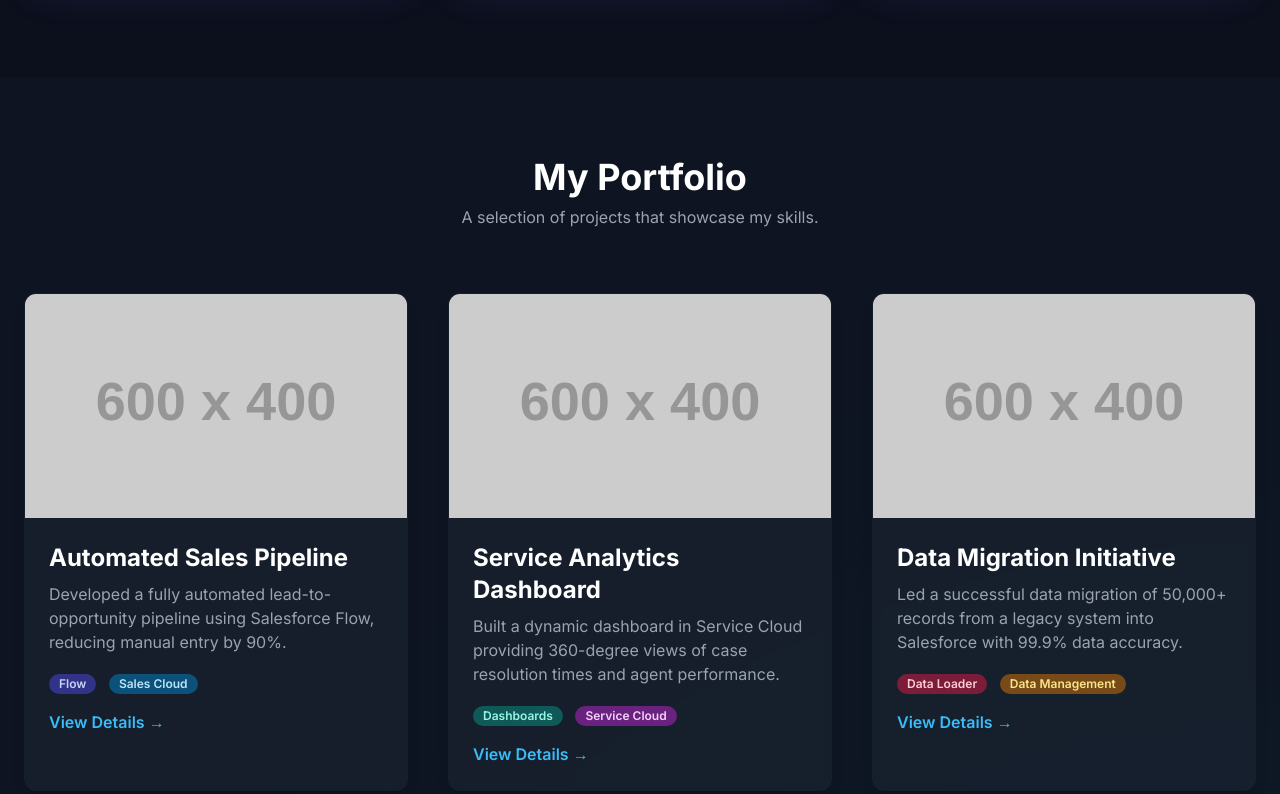
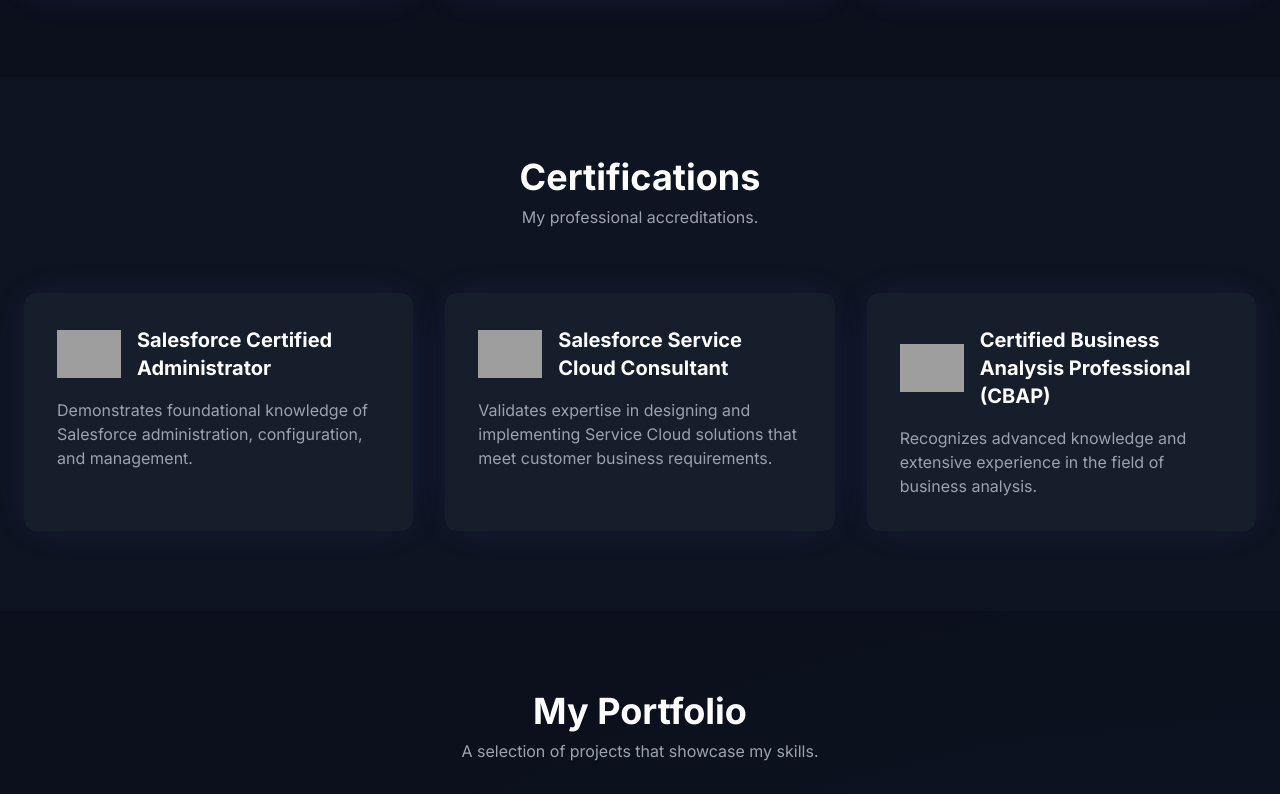
Before and after one commit to Chimamakaofodile/Chimamaka, a plain HTML site: page index.html in a window 1280 px wide. Shown: the part 1807-2601 px from the top of the page. Drawn offline with nearby package versions, Linux system fonts and the light colour scheme; grey boxes are pictures that could not be loaded; placeholder pictures from the web are drawn by us.

Commit message:
Update index.html

```diff
--- a/index.html
+++ b/index.html
@@ -5,18 +5,14 @@
     <meta name="viewport" content="width=device-width, initial-scale=1.0">
     <title>Chimamaka Ofodile | Salesforce Administrator</title>
 
-    <!-- Tailwind CSS -->
     <script src="https://cdn.tailwindcss.com"></script>
 
-    <!-- Google Fonts: Inter -->
     <link rel="preconnect" href="https://fonts.googleapis.com">
     <link rel="preconnect" href="https://fonts.gstatic.com" crossorigin>
     <link href="https://fonts.googleapis.com/css2?family=Inter:wght@400;500;600;700;800&display=swap" rel="stylesheet">
 
-    <!-- Font Awesome for Icons -->
     <link rel="stylesheet" href="https://cdnjs.cloudflare.com/ajax/libs/font-awesome/6.4.0/css/all.min.css">
 
-    <!-- Custom Styles -->
     <style>
         body {
             font-family: 'Inter', sans-serif;
@@ -74,7 +70,6 @@
 </head>
 <body class="antialiased" style="background-image: radial-gradient(circle at top, rgba(99, 102, 241, 0.1), transparent 35%), radial-gradient(circle at bottom right, rgba(20, 184, 166, 0.1), transparent 40%);">
 
-    <!-- Header & Navigation -->
     <header class="bg-gray-900/70 backdrop-blur-lg fixed top-0 left-0 right-0 z-50 shadow-2xl shadow-black/20">
         <div class="container mx-auto px-6 py-4 flex justify-between items-center">
             <a href="#" class="text-2xl font-bold gradient-text">CO</a>
@@ -82,6 +77,7 @@
                 <a href="#home" class="nav-link text-gray-300">Home</a>
                 <a href="#about" class="nav-link text-gray-300">About</a>
                 <a href="#skills" class="nav-link text-gray-300">Skills</a>
+                <a href="#certifications" class="nav-link text-gray-300">Certifications</a>
                 <a href="#portfolio" class="nav-link text-gray-300">Portfolio</a>
                 <a href="#contact" class="btn-primary text-white font-semibold py-2 px-5 rounded-lg shadow-lg shadow-indigo-500/20">Contact</a>
             </nav>
@@ -93,7 +89,6 @@
 
     <main class="pt-24">
 
-        <!-- Hero Section -->
         <section id="home" class="container mx-auto px-6 py-24 md:py-32 flex flex-col md:flex-row items-center">
             <div class="md:w-3/5 text-center md:text-left mb-12 md:mb-0">
                 <h1 class="text-4xl md:text-6xl font-extrabold text-white leading-tight mb-4">
@@ -117,7 +112,6 @@
             </div>
         </section>
 
-        <!-- About Me Section -->
         <section id="about" class="py-20 bg-gray-900/50">
             <div class="container mx-auto px-6">
                 <div class="text-center mb-12">
@@ -132,7 +126,6 @@
             </div>
         </section>
 
-        <!-- Skills Section -->
         <section id="skills" class="py-20">
             <div class="container mx-auto px-6">
                 <div class="text-center mb-16">
@@ -140,7 +133,6 @@
                     <p class="text-gray-400 mt-2">My expertise across the Salesforce platform.</p>
                 </div>
                 <div class="grid grid-cols-1 md:grid-cols-2 lg:grid-cols-3 gap-8">
-                    <!-- Skill Card 1 -->
                     <div class="bg-gray-800/50 backdrop-blur-sm p-8 rounded-xl section-glow card-hover">
                         <div class="flex items-center mb-4">
                              <i class="fa-solid fa-robot text-3xl text-indigo-400 mr-4"></i>
@@ -148,7 +140,6 @@
                         </div>
                         <p class="text-gray-400">Expert in creating complex automation using Flow, Process Builder, and Workflow Rules to streamline business processes and improve efficiency.</p>
                     </div>
-                    <!-- Skill Card 2 -->
                     <div class="bg-gray-800/50 backdrop-blur-sm p-8 rounded-xl section-glow card-hover">
                         <div class="flex items-center mb-4">
                             <i class="fa-solid fa-chart-line text-3xl text-sky-400 mr-4"></i>
@@ -156,7 +147,6 @@
                         </div>
                         <p class="text-gray-400">Skilled in data management, migration with Data Loader, and creating insightful reports and dashboards to drive strategic decisions.</p>
                     </div>
-                    <!-- Skill Card 3 -->
                     <div class="bg-gray-800/50 backdrop-blur-sm p-8 rounded-xl section-glow card-hover">
                              <div class="flex items-center mb-4">
                                <i class="fa-solid fa-bolt-lightning text-3xl text-amber-400 mr-4"></i>
@@ -164,7 +154,6 @@
                             </div>
                         <p class="text-gray-400">Knowledgeable in connecting Salesforce with external systems using APIs and middleware platforms to create a unified tech stack.</p>
                     </div>
-                    <!-- Skill Card 4 -->
                     <div class="bg-gray-800/50 backdrop-blur-sm p-8 rounded-xl section-glow card-hover">
                         <div class="flex items-center mb-4">
                            <i class="fa-solid fa-shield-halved text-3xl text-teal-400 mr-4"></i>
@@ -172,7 +161,6 @@
                             </div>
                         <p class="text-gray-400">Adept at implementing robust security models with Profiles, Roles, Permission Sets, and Sharing Rules to protect sensitive data.</p>
                     </div>
-                    <!-- Skill Card 5 -->
                     <div class="bg-gray-800/50 backdrop-blur-sm p-8 rounded-xl section-glow card-hover">
                         <div class="flex items-center mb-4">
                             <i class="fa-solid fa-users-gear text-3xl text-rose-400 mr-4"></i>
@@ -180,7 +168,6 @@
                         </div>
                         <p class="text-gray-400">Focused on change management, creating intuitive user experiences, and providing training to maximize user adoption and ROI.</p>
                     </div>
-                    <!-- Skill Card 6 -->
                     <div class="bg-gray-800/50 backdrop-blur-sm p-8 rounded-xl section-glow card-hover">
                         <div class="flex items-center mb-4">
                            <i class="fa-solid fa-cubes text-3xl text-fuchsia-400 mr-4"></i>
@@ -192,8 +179,39 @@
             </div>
         </section>
 
-        <!-- Portfolio Section -->
-        <section id="portfolio" class="py-20 bg-gray-900/50">
+        <section id="certifications" class="py-20 bg-gray-900/50">
+            <div class="container mx-auto px-6">
+                <div class="text-center mb-16">
+                    <h2 class="text-3xl md:text-4xl font-bold text-white">Certifications</h2>
+                    <p class="text-gray-400 mt-2">My professional accreditations.</p>
+                </div>
+                <div class="grid grid-cols-1 md:grid-cols-2 lg:grid-cols-3 gap-8">
+                    <div class="bg-gray-800/50 backdrop-blur-sm p-8 rounded-xl section-glow card-hover">
+                        <div class="flex items-center mb-4">
+                            <img src="https://i.postimg.cc/CZs2H6Tt/Salesfore-Admin-logo.png" alt="Salesforce Certified Administrator Logo" class="h-12 w-auto object-contain mr-4">
+                            <h3 class="text-xl font-bold text-white">Salesforce Certified Administrator</h3>
+                        </div>
+                        <p class="text-gray-400">Demonstrates foundational knowledge of Salesforce administration, configuration, and management.</p>
+                    </div>
+                    <div class="bg-gray-800/50 backdrop-blur-sm p-8 rounded-xl section-glow card-hover">
+                        <div class="flex items-center mb-4">
+                            <img src="https://i.postimg.cc/sQfNn932/service-cloud-logo.png" alt="Salesforce Service Cloud Consultant Logo" class="h-12 w-auto object-contain mr-4">
+                            <h3 class="text-xl font-bold text-white">Salesforce Service Cloud Consultant</h3>
+                        </div>
+                        <p class="text-gray-400">Validates expertise in designing and implementing Service Cloud solutions that meet customer business requirements.</p>
+                    </div>
+                    <div class="bg-gray-800/50 backdrop-blur-sm p-8 rounded-xl section-glow card-hover">
+                        <div class="flex items-center mb-4">
+                            <img src="https://i.postimg.cc/gnWJtnfZ/cbap-logo.png" alt="Certified Business Analysis Professional (CBAP) Logo" class="h-12 w-auto object-contain mr-4">
+                            <h3 class="text-xl font-bold text-white">Certified Business Analysis Professional (CBAP)</h3>
+                        </div>
+                        <p class="text-gray-400">Recognizes advanced knowledge and extensive experience in the field of business analysis.</p>
+                    </div>
+                </div>
+            </div>
+        </section>
+
+        <section id="portfolio" class="py-20">
             <div class="container mx-auto px-6">
                 <div class="text-center mb-16">
                     <h2 class="text-3xl md:text-4xl font-bold text-white">My Portfolio</h2>
@@ -201,7 +219,6 @@
                 </div>
 
                 <div class="grid grid-cols-1 md:grid-cols-2 lg:grid-cols-3 gap-10">
-                    <!-- Project 1 -->
                     <div class="bg-gray-800/50 backdrop-blur-sm rounded-xl overflow-hidden shadow-lg card-hover">
                         <img class="w-full h-56 object-cover" src="https://placehold.co/600x400/111827/7DD3FC?text=Project+1" alt="Project Thumbnail">
                         <div class="p-6">
@@ -215,7 +232,6 @@
                         </div>
                     </div>
 
-                    <!-- Project 2 -->
                     <div class="bg-gray-800/50 backdrop-blur-sm rounded-xl overflow-hidden shadow-lg card-hover">
                         <img class="w-full h-56 object-cover" src="https://placehold.co/600x400/111827/A78BFA?text=Project+2" alt="Project Thumbnail">
                         <div class="p-6">
@@ -229,7 +245,6 @@
                         </div>
                     </div>
 
-                    <!-- Project 3 -->
                     <div class="bg-gray-800/50 backdrop-blur-sm rounded-xl overflow-hidden shadow-lg card-hover">
                         <img class="w-full h-56 object-cover" src="https://placehold.co/600x400/111827/5EEAD4?text=Project+3" alt="Project Thumbnail">
                         <div class="p-6">
@@ -246,7 +261,6 @@
             </div>
         </section>
 
-        <!-- Contact Section -->
         <section id="contact" class="py-20">
             <div class="container mx-auto px-6">
                 <div class="text-center mb-12">
@@ -277,7 +291,6 @@
 
     </main>
 
-    <!-- Footer -->
     <footer class="bg-gray-900/50 border-t border-gray-800">
         <div class="container mx-auto px-6 py-8 text-center text-gray-400">
             <p>&copy; 2024 Chimamaka Ofodile. All Rights Reserved.</p>
```
Lines whose indentation alone changed are shown as unchanged.
